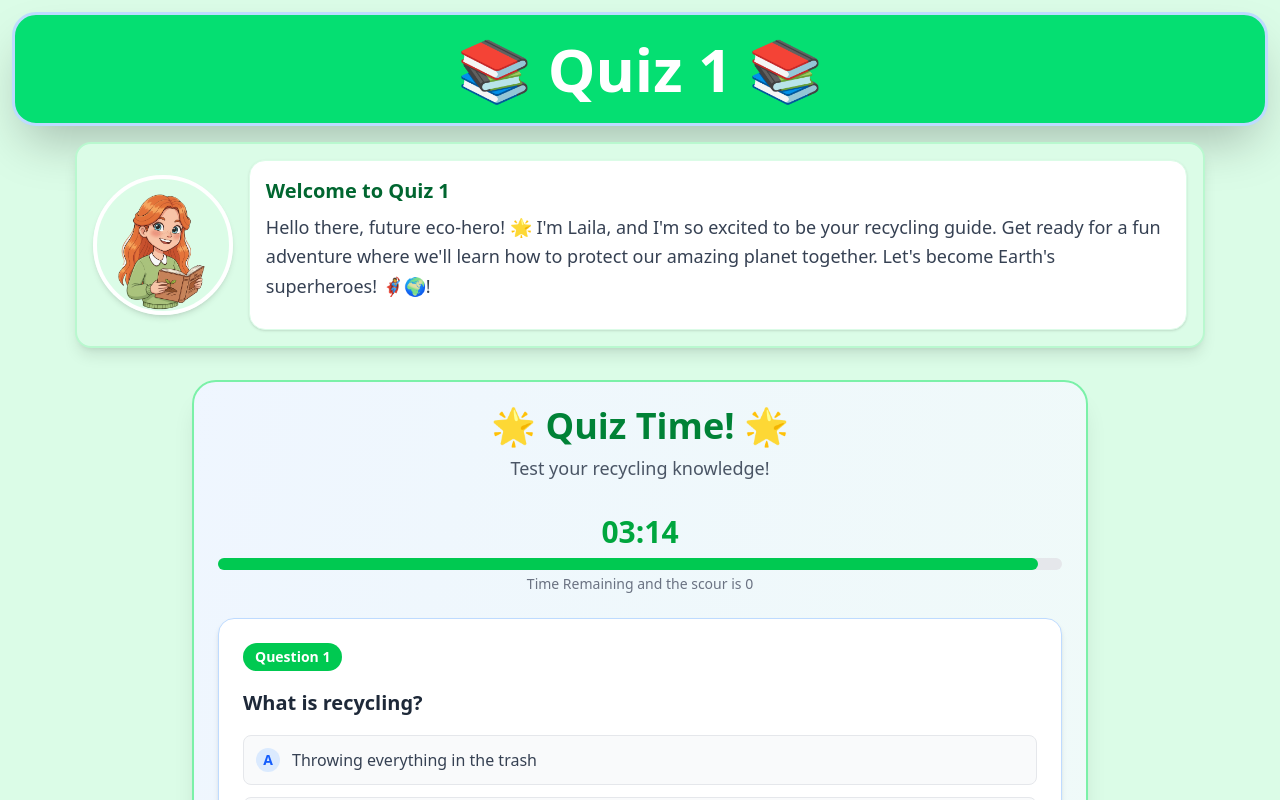
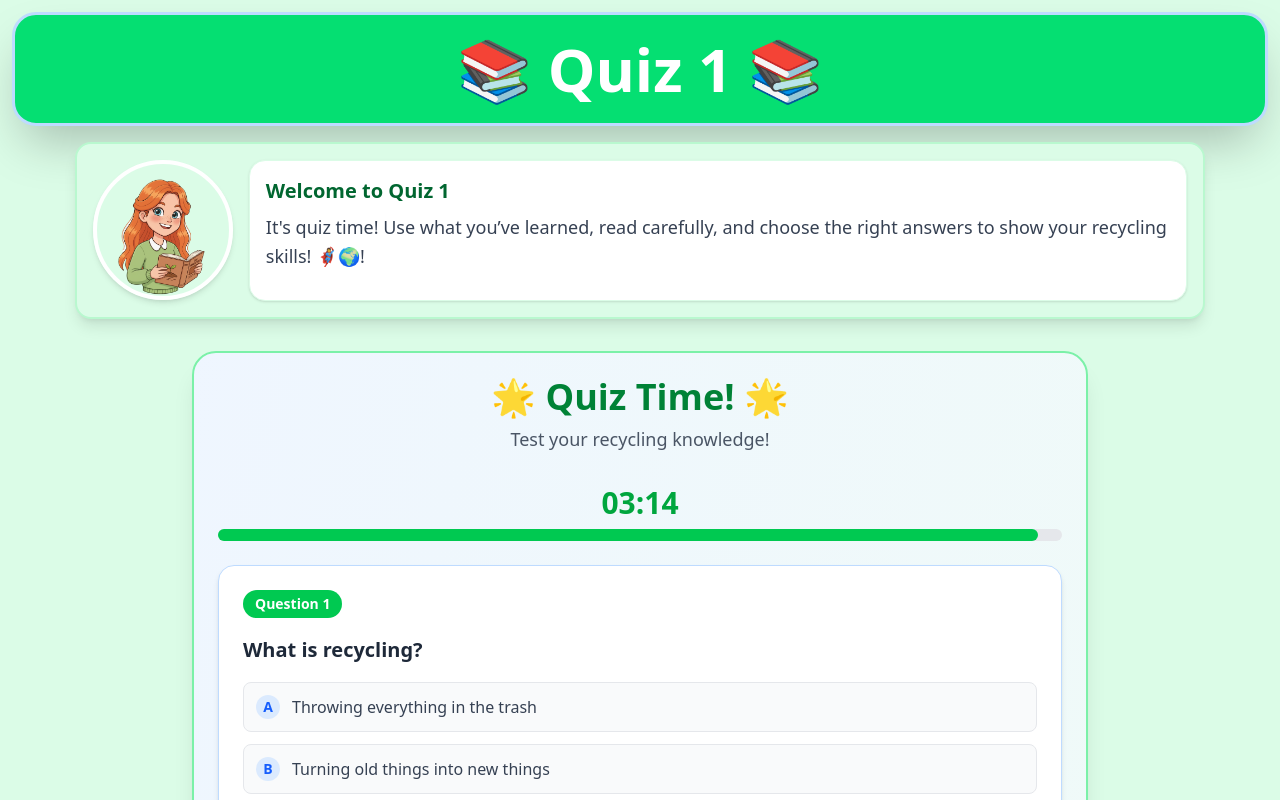
Before and after one commit to MHMD-dz/IhmProject, a React (Vite) app: page /quiz/1 in a window 1280 px wide. Shown: the top 800 px of the page. Built offline with nearby package versions, Linux system fonts and the light colour scheme.

Commit message:
modifing some bla bla and fixing the restart for the quiz lose screen

```diff
--- a/src/Component/QuizC/QuizComp.tsx
+++ b/src/Component/QuizC/QuizComp.tsx
@@ -80,6 +80,7 @@ const QuizComp = ({ lessonId , time }: Props) => {
 
     const handleRestart = () => {
         setSelectedAnswers({});
+        setShowLoseScreen(false);
         setTimer(time);
     }
     const handleSubmit = () => {
@@ -119,9 +120,7 @@ const QuizComp = ({ lessonId , time }: Props) => {
                     style={{ width: `${percentage}%` }}
                 ></div>
             </div>
-            <div className="text-sm text-gray-500 mt-1">
-                Time Remaining and the scour is {correctCount}
-            </div>
+
         </div>
 
         <div className="space-y-6">
@@ -165,8 +164,8 @@ const QuizComp = ({ lessonId , time }: Props) => {
             </button>
         </div>
         <div>
-            {showWinScreen && <WinQ onRestart={handleRestart} correctCount={correctCount} />}
-            {showLoseScreen && <LoseQ onRestart={handleRestart} correctCount={correctCount} />}
+            {showWinScreen && <WinQ  correctCount={correctCount} />}
+            {showLoseScreen && <LoseQ onRestart={handleRestart}  correctCount={correctCount} />}
         </div>
     </div>
   )
--- a/src/Component/QuizC/WinQ.tsx
+++ b/src/Component/QuizC/WinQ.tsx
@@ -3,10 +3,9 @@ import { Link } from "react-router-dom";
 
 type Props = {
     correctCount : number ;
-    onRestart : () => void
 }
 
-const WinQ = ( { correctCount , onRestart} : Props ) => {
+const WinQ = ( { correctCount } : Props ) => {
     return (
     <div className="fixed inset-0 bg-green-300  flex items-center justify-center z-50">
       <div className="bg-white rounded-3xl p-8 text-center shadow-2xl max-w-[40vw] w-full mx-4">
@@ -29,7 +28,7 @@ const WinQ = ( { correctCount , onRestart} : Props ) => {
         <div>
           <Link to="/" >
             <button
-            onClick={onRestart}
+
             className="w-full text-2xl text-gray-800 bg-gray-300 hover:bg-gray-400  font-bold py-4 px-6 rounded-2xl  transition-all"
           >
             Home 🏠
--- a/src/DataBase/DB.tsx
+++ b/src/DataBase/DB.tsx
@@ -202,7 +202,7 @@ export const lessonsData: LessonsData[] = [
             <p>Why here: Because they might be dangerous or can't be transformed.</p>
           </div>
         ),
-        image: '/Lessons/l12p3.png',
+        image: '/Lessons/l2p3.png',
       },
       {
         id: 4,
--- a/src/Pages/HomePage.tsx
+++ b/src/Pages/HomePage.tsx
@@ -10,7 +10,7 @@ function HomePage() {
         <Title title="🌱 EcoKids 🌱" />
         <Laila
             title="Hello, I am Laila! 👋"
-            text="Welcome to EcoKids, your fun adventure in learning about recycling and protecting our beautiful planet! ,
+            text="Hello there, future eco-hero! 🌟 I'm Laila, and I'm so excited to be your recycling guide, your fun adventure in learning about recycling and protecting our beautiful planet! ,
                   Together we'll learn how to sort waste, recycle properly, and become true eco-heroes."
             lailaImage="/Laila/LailaWel.png" />
         <Choose/>
--- a/src/Pages/Learn.tsx
+++ b/src/Pages/Learn.tsx
@@ -9,8 +9,8 @@ const Learn = () => {
         title="📚 Let's Learn 📚"
       />
       <Laila
-        title="Welcome to the Learning Section!"
-        text="Hello there, future eco-hero! 🌟 I'm Laila, and I'm so excited to be your recycling guide. Get ready for a fun adventure where we'll learn how to protect our amazing planet together. Let's become Earth's superheroes! 🦸‍♀️🌍!"
+        title="Welcome to the Learning Section! 📚"
+        text="Get ready for a fun adventure where we'll learn how to protect our amazing planet together. Let's become Earth's superheroes! 🦸‍♀️🌍!"
         lailaImage="/Laila/LailaLrn.png"
       />
       <Lessons/>
--- a/src/Pages/Lessons.tsx
+++ b/src/Pages/Lessons.tsx
@@ -16,7 +16,8 @@ const Lessons = () => {
 
       <Laila
         title={` Welcome to lesson ${lessonId} `}
-        text="Hello there, future eco-hero! 🌟 I'm Laila, and I'm so excited to be your recycling guide. Get ready for a fun adventure where we'll learn how to protect our amazing planet together. Let's become Earth's superheroes! 🦸‍♀️🌍!"
+        text="It's time to learn how to save our planet!
+              Pay close attention — read well if you want to pass the quiz and become a true recycling hero! 🦸‍♀️🌍"
         lailaImage="/Laila/LailaLrn.png"
       />
 
--- a/src/Pages/Quiz.tsx
+++ b/src/Pages/Quiz.tsx
@@ -5,6 +5,25 @@ import { useParams } from "react-router-dom";
 
 const Quiz = () => {
   const { lessonId } = useParams();
+  let time ;
+  switch (Number(lessonId)) {
+    case 1:
+      time = 200 ;
+      break;
+    case 2:
+      time = 185 ;
+      break;
+
+    case 3:
+      time = 170 ;
+      break;
+    case 4:
+      time = 155 ;
+      break;
+    default:
+      time = 180;
+      break;
+  }
   return (
 
     <div className="min-h-screen bg-green-100  p-3 text-cente " >
@@ -14,12 +33,12 @@ const Quiz = () => {
 
       <Laila
         title={` Welcome to Quiz ${lessonId} `}
-        text="Hello there, future eco-hero! 🌟 I'm Laila, and I'm so excited to be your recycling guide. Get ready for a fun adventure where we'll learn how to protect our amazing planet together. Let's become Earth's superheroes! 🦸‍♀️🌍!"
+        text="It's quiz time! Use what you’ve learned, read carefully, and choose the right answers to show your recycling skills! 🦸‍♀️🌍!"
         lailaImage="/Laila/LailaLrn.png"
         />
         <QuizComp
           lessonId={Number(lessonId)}
-          time={200}
+          time={time}
         />
     </div>
   )
```
